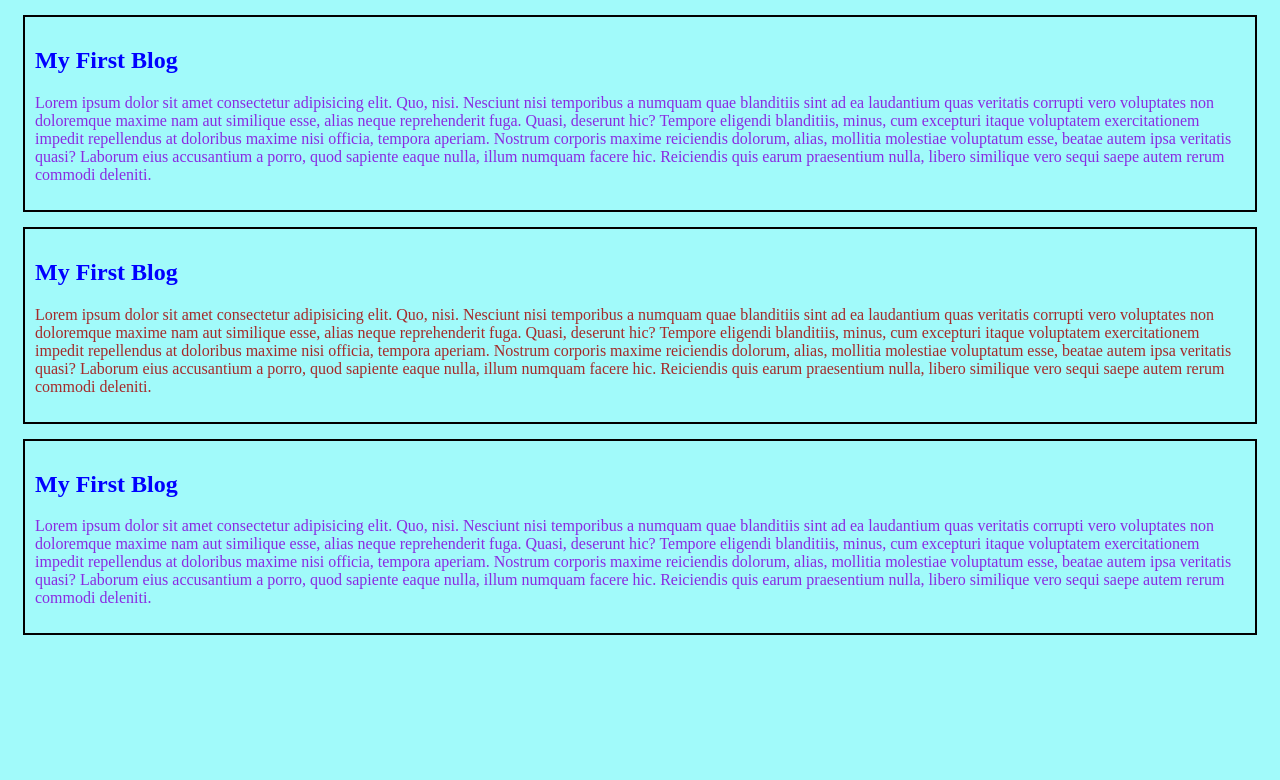
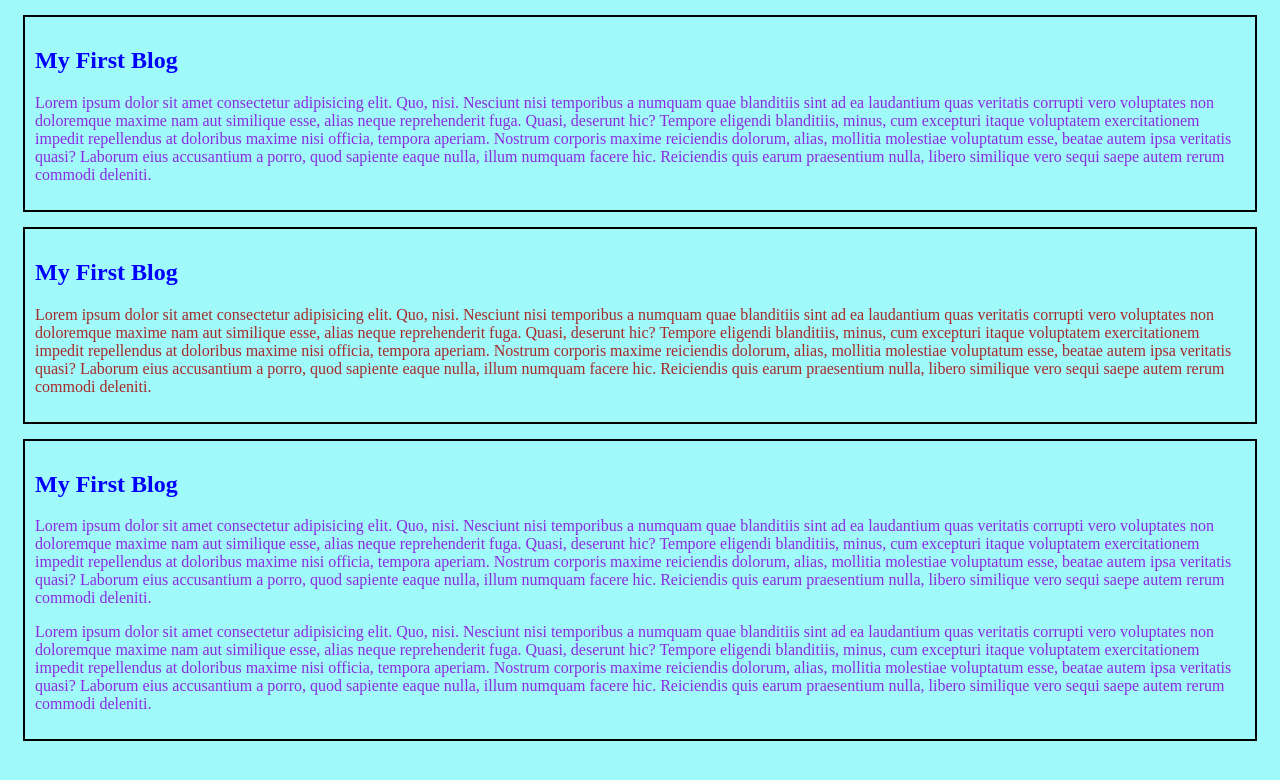
Before and after one commit to cerumiaktar/my-first-project, a plain HTML site: page index.html in a window 1280 px wide. Drawn offline with Linux system fonts and the light colour scheme.

Commit message:
Update index.html

```diff
--- a/index.html
+++ b/index.html
@@ -18,6 +18,8 @@
     <div class="red">
         <h2>My First Blog</h2>
         <p>Lorem ipsum dolor sit amet consectetur adipisicing elit. Quo, nisi. Nesciunt nisi temporibus a numquam quae blanditiis sint ad ea laudantium quas veritatis corrupti vero voluptates non doloremque maxime nam aut similique esse, alias neque reprehenderit fuga. Quasi, deserunt hic? Tempore eligendi blanditiis, minus, cum excepturi itaque voluptatem exercitationem impedit repellendus at doloribus maxime nisi officia, tempora aperiam. Nostrum corporis maxime reiciendis dolorum, alias, mollitia molestiae voluptatum esse, beatae autem ipsa veritatis quasi? Laborum eius accusantium a porro, quod sapiente eaque nulla, illum numquam facere hic. Reiciendis quis earum praesentium nulla, libero similique vero sequi saepe autem rerum commodi deleniti.</p>
+
+        <p>Lorem ipsum dolor sit amet consectetur adipisicing elit. Quo, nisi. Nesciunt nisi temporibus a numquam quae blanditiis sint ad ea laudantium quas veritatis corrupti vero voluptates non doloremque maxime nam aut similique esse, alias neque reprehenderit fuga. Quasi, deserunt hic? Tempore eligendi blanditiis, minus, cum excepturi itaque voluptatem exercitationem impedit repellendus at doloribus maxime nisi officia, tempora aperiam. Nostrum corporis maxime reiciendis dolorum, alias, mollitia molestiae voluptatum esse, beatae autem ipsa veritatis quasi? Laborum eius accusantium a porro, quod sapiente eaque nulla, illum numquam facere hic. Reiciendis quis earum praesentium nulla, libero similique vero sequi saepe autem rerum commodi deleniti.</p>
     </div>
 
 </body>
```
